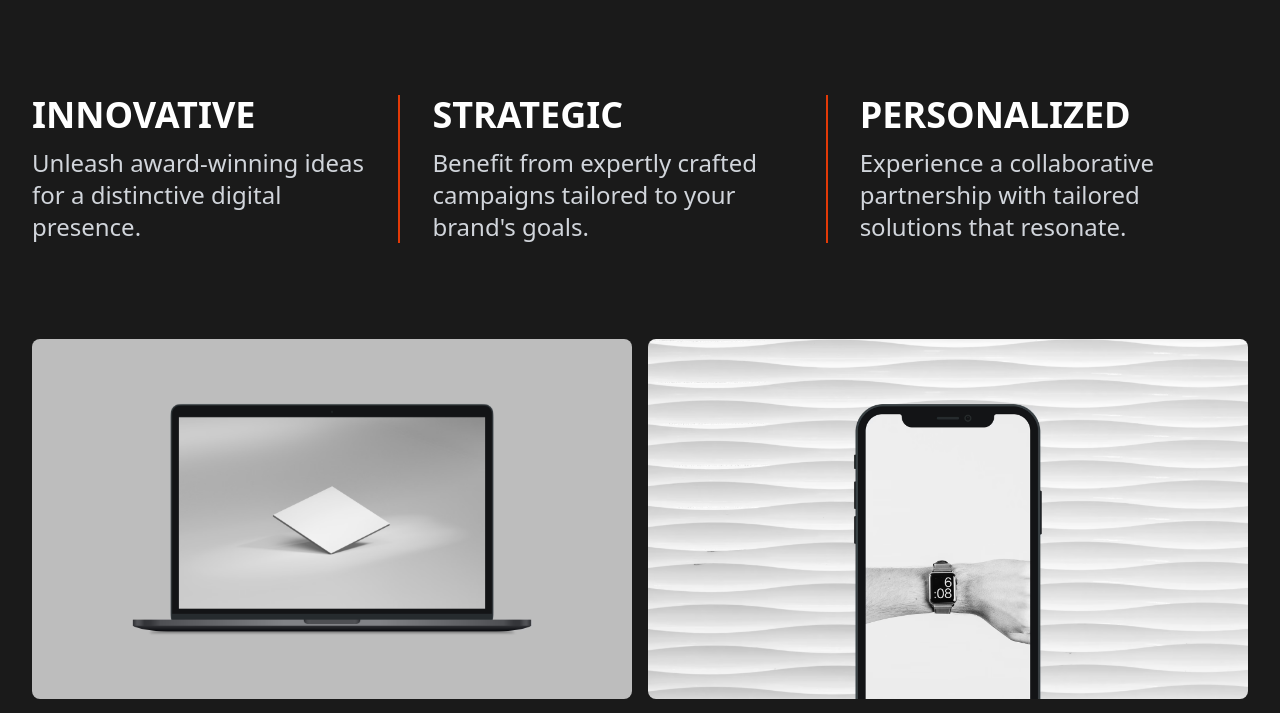
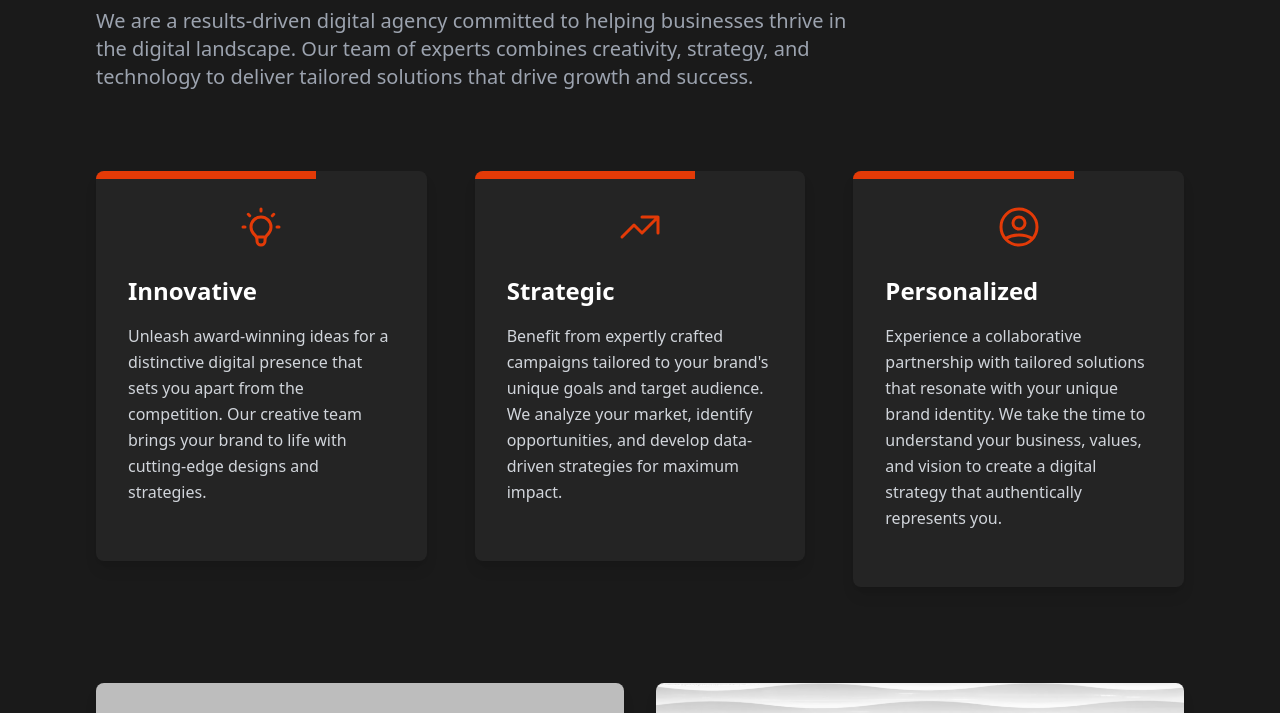
Before and after one commit to Syaiful313/strategik, a Next.js app: page / in a window 1280 px wide. Shown: the part 1665-2378 px from the top of the page. Built offline with nearby package versions, Linux system fonts and the light colour scheme.

Commit message:
update home (#3)

```diff
--- a/src/features/home/components/AboutSection.tsx
+++ b/src/features/home/components/AboutSection.tsx
@@ -3,12 +3,15 @@
 import FadeInSection from "@/components/FadeInSection";
 import Image from "next/image";
 import Link from "next/link";
+import { HiOutlineArrowNarrowRight } from "react-icons/hi";
 
 const AboutSection = () => {
   const portfolioItems = [
     {
       src: "/assets/laptop.avif",
-      text: "E-commerce Triumh for Artisan.io",
+      text: "E-commerce Triumph for Artisan.io",
+      description:
+        "Discover how we transformed Artisan.io's online store, boosting sales and customer engagement through strategic design and optimization.",
       link: "/blog/e-commerce-triumph",
     },
     {
@@ -29,109 +32,175 @@ const AboutSection = () => {
   ];
 
   return (
-    <section className="w-full bg-[#1A1A1A]">
-      <div className="mx-auto max-w-7xl bg-[#1A1A1A] px-4 py-8 text-white sm:px-6 lg:px-8">
+    <section className="bg-[#1A1A1A] py-16 sm:py-24">
+      <div className="mx-auto max-w-6xl px-4 sm:px-6 lg:px-8">
         <FadeInSection>
-          <h2 className="text-3xl font-bold sm:text-4xl lg:text-6xl">
-            WHY STRATEGIK?
+          <h2 className="text-4xl font-extrabold tracking-tight text-white sm:text-5xl lg:text-6xl">
+            Why <span className="text-[#e33a07]">Strategik</span>?
           </h2>
+          <p className="mt-4 max-w-3xl text-xl text-gray-400">
+            We are a results-driven digital agency committed to helping
+            businesses thrive in the digital landscape. Our team of experts
+            combines creativity, strategy, and technology to deliver tailored
+            solutions that drive growth and success.
+          </p>
         </FadeInSection>
 
-        <div className="mt-12 flex flex-col space-y-8 lg:mt-24 lg:flex-row lg:space-x-8 lg:space-y-0">
+        <div className="mt-12 grid grid-cols-1 gap-10 sm:grid-cols-2 lg:mt-20 lg:grid-cols-3 lg:gap-12">
           {/* Innovative Section */}
           <FadeInSection>
-            <div className="space-y-3 lg:flex-1">
-              <h3 className="text-2xl font-bold sm:text-3xl lg:text-4xl">
-                INNOVATIVE
-              </h3>
-              <p className="text-lg text-gray-300 sm:text-xl lg:text-2xl">
-                Unleash award-winning ideas for a distinctive digital presence.
+            <div className="relative overflow-hidden rounded-lg bg-[#242424] p-8 shadow-lg">
+              <div className="absolute top-0 left-0 h-2 w-2/3 bg-[#e33a07]"></div>
+              <div className="mb-6 flex items-center justify-center">
+                <svg
+                  className="h-12 w-12 text-[#e33a07]"
+                  fill="none"
+                  viewBox="0 0 24 24"
+                  stroke="currentColor"
+                >
+                  <path
+                    strokeLinecap="round"
+                    strokeLinejoin="round"
+                    strokeWidth={1.5}
+                    d="M9.663 17h4.673M12 3v1m6.364 1.636l-.707.707M21 12h-1M4 12H3m3.343-5.657l-.707-.707m2.828 9.9a5 5 0 117.072 0l-.548.547A3.374 3.374 0 0014 18.469V19a2 2 0 11-4 0v-.531c0-.895-.356-1.754-.988-2.386l-.548-.547z"
+                  />
+                </svg>
+              </div>
+              <h3 className="mb-4 text-2xl font-bold text-white">Innovative</h3>
+              <p className="mb-6 text-base leading-relaxed text-gray-300">
+                Unleash award-winning ideas for a distinctive digital presence
+                that sets you apart from the competition. Our creative team
+                brings your brand to life with cutting-edge designs and
+                strategies.
               </p>
+
             </div>
           </FadeInSection>
 
           {/* Strategic Section */}
           <FadeInSection>
-            <div className="border-t-2 border-[#e33a07] pt-8 lg:border-l-2 lg:border-t-0 lg:pl-8 lg:pt-0">
-              <div className="space-y-3 lg:flex-1">
-                <h3 className="text-2xl font-bold sm:text-3xl lg:text-4xl">
-                  STRATEGIC
-                </h3>
-                <p className="text-lg text-gray-300 sm:text-xl lg:text-2xl">
-                  Benefit from expertly crafted campaigns tailored to your
-                  brand's goals.
+            <div className="relative overflow-hidden rounded-lg bg-[#242424] p-8 shadow-lg">
+              <div className="absolute top-0 left-0 h-2 w-2/3 bg-[#e33a07]"></div>
+              <div className="mb-6 flex items-center justify-center">
+                <svg
+                  className="h-12 w-12 text-[#e33a07]"
+                  fill="none"
+                  viewBox="0 0 24 24"
+                  stroke="currentColor"
+                >
+                  <path
+                    strokeLinecap="round"
+                    strokeLinejoin="round"
+                    strokeWidth={1.5}
+                    d="M13 7h8m0 0v8m0-8l-8 8-4-4-6 6"
+                  />
+                </svg>
+              </div>
+              <h3 className="mb-4 text-2xl font-bold text-white">Strategic</h3>
+              <p className="mb-6 text-base leading-relaxed text-gray-300">
+                Benefit from expertly crafted campaigns tailored to your brand's
+                unique goals and target audience. We analyze your market,
+                identify opportunities, and develop data-driven strategies for
+                maximum impact.
               </p>
-              </div>
+
             </div>
           </FadeInSection>
 
           {/* Personalized Section */}
           <FadeInSection>
-            <div className="border-t-2 border-[#e33a07] pt-8 lg:border-l-2 lg:border-t-0 lg:pl-8 lg:pt-0">
-              <div className="space-y-3 lg:flex-1">
-                <h3 className="text-2xl font-bold sm:text-3xl lg:text-4xl">
-                  PERSONALIZED
+            <div className="relative overflow-hidden rounded-lg bg-[#242424] p-8 shadow-lg">
+              <div className="absolute top-0 left-0 h-2 w-2/3 bg-[#e33a07]"></div>
+              <div className="mb-6 flex items-center justify-center">
+                <svg
+                  className="h-12 w-12 text-[#e33a07]"
+                  fill="none"
+                  viewBox="0 0 24 24"
+                  stroke="currentColor"
+                >
+                  <path
+                    strokeLinecap="round"
+                    strokeLinejoin="round"
+                    strokeWidth={1.5}
+                    d="M5.121 17.804A13.937 13.937 0 0112 16c2.5 0 4.847.655 6.879 1.804M15 10a3 3 0 11-6 0 3 3 0 016 0zm6 2a9 9 0 11-18 0 9 9 0 0118 0z"
+                  />
+                </svg>
+              </div>
+              <h3 className="mb-4 text-2xl font-bold text-white">
+                Personalized
               </h3>
-                <p className="text-lg text-gray-300 sm:text-xl lg:text-2xl">
+              <p className="mb-6 text-base leading-relaxed text-gray-300">
                 Experience a collaborative partnership with tailored solutions
-                  that resonate.
+                that resonate with your unique brand identity. We take the time
+                to understand your business, values, and vision to create a
+                digital strategy that authentically represents you.
               </p>
-              </div>
+
             </div>
           </FadeInSection>
         </div>
 
-        <div className="mt-16 grid grid-cols-1 gap-4 sm:grid-cols-2 lg:mt-24">
+        <div className="mt-16 grid grid-cols-1 gap-8 sm:grid-cols-2 lg:mt-24">
           {portfolioItems.map((item, index) => (
             <div
               key={index}
-              className="group relative overflow-hidden rounded-lg"
+              className="group relative overflow-hidden rounded-lg bg-[#242424] shadow-lg transition duration-300 ease-in-out hover:-translate-y-1 hover:shadow-xl"
             >
               <Link href={item.link}>
-                <div className="aspect-w-16 aspect-h-9 relative">
+                <div className="aspect-w-16 aspect-h-9">
                   <FadeInSection>
                     <Image
                       src={item.src}
                       alt={`Portfolio item ${index + 1}`}
-                      width={700}
-                      height={475}
-                      className="h-full w-full object-cover transition duration-300 group-hover:scale-105"
+                      width={800}
+                      height={450}
+                      className="transform object-cover transition duration-500 ease-in-out group-hover:scale-105"
                     />
                   </FadeInSection>
-                  <div className="absolute inset-0 flex items-center justify-center bg-black/60 opacity-0 transition-opacity duration-300 group-hover:opacity-100">
-                    <p className="px-4 text-center text-base font-medium text-white sm:text-lg lg:text-2xl">
+                  <div className="absolute inset-0 bg-gradient-to-b from-transparent to-[#1A1A1A] opacity-0 transition-opacity duration-300 group-hover:opacity-100"></div>
+                  <div className="absolute inset-0 flex items-center justify-center opacity-0 transition-opacity duration-300 group-hover:opacity-100">
+                    <HiOutlineArrowNarrowRight className="h-12 w-12 text-white" />
+                  </div>
+                </div>
+                <div className="px-6 py-8">
+                  <p className="mb-2 text-2xl font-bold text-white">
                     {item.text}
                   </p>
-                  </div>
                 </div>
               </Link>
             </div>
           ))}
         </div>
 
-        <div className="mt-16 flex flex-col items-start gap-8 rounded-lg bg-[#242424] p-6 lg:mt-24 lg:flex-row lg:items-center lg:p-8">
-          <div className="flex-1">
+        <div className="mt-16 rounded-lg bg-[#242424] p-8 shadow-lg lg:mt-24 lg:p-12">
+          <div className="md:flex md:items-start md:justify-between">
+            <div className="md:flex-1">
               <FadeInSection>
-              <p className="text-lg font-normal sm:text-xl lg:text-2xl">
-                Their team of experts took my online presence to the next level,
-                and the impact on my business has been remarkable.
+                <p className="text-xl leading-relaxed text-gray-300">
+                  "Their team of experts took my online presence to the next
+                  level, and the impact on my business has been remarkable. I
+                  highly recommend Strategik to anyone looking to elevate their
+                  digital strategy."
                 </p>
               </FadeInSection>
             </div>
-
-          <div className="flex items-center space-x-4">
+            <div className="mt-8 flex items-center space-x-6 md:mt-0 md:ml-12">
               <FadeInSection>
                 <img
                   src="/assets/home1.avif"
                   alt="User profile"
-                className="h-12 w-12 rounded-full border-2 border-gray-500 object-cover"
+                  className="h-16 w-16 rounded-full object-cover"
                 />
               </FadeInSection>
               <FadeInSection>
-              <p className="text-base font-medium sm:text-lg lg:text-xl">
-                Matthew Smith from Uber
+                <div>
+                  <p className="text-xl font-medium text-white">Matthew Smith</p>
+                  <p className="text-base font-medium text-gray-400">
+                    CEO, Artisan.io
                   </p>
+                </div>
               </FadeInSection>
+            </div>
           </div>
         </div>
       </div>
--- a/src/features/home/components/HeroSection.tsx
+++ b/src/features/home/components/HeroSection.tsx
@@ -13,8 +13,8 @@ const HeroSection = () => {
   ];
 
   return (
-    <section className="min-h-screen bg-[#1A1A1A] text-white">
-      <div className="mx-auto max-w-7xl px-4 py-8 sm:px-6 lg:px-8">
+    <section className="w-full bg-[#1A1A1A] text-white">
+      <div className="mx-auto max-w-6xl px-4 py-8 sm:px-6 lg:px-8">
         <div className="relative">
           <div className="pb-12 pt-8 sm:pb-16 sm:pt-12 lg:pb-24 lg:pt-16">
             <FadeInSection delay={200}>
@@ -52,7 +52,7 @@ const HeroSection = () => {
             <div className="group relative h-[120px] w-[120px]">
               <div className="absolute inset-0 rounded-full" />
               <div className="absolute inset-0">
-                <FadeInSection>
+                <FadeInSection delay={800}>
                   <div className="relative h-full w-full">
                     <div className="group-hover:animate-rotate-once">
                       <svg viewBox="0 0 100 100" className="h-full w-full">
```
Lines whose indentation alone changed are shown as unchanged.
